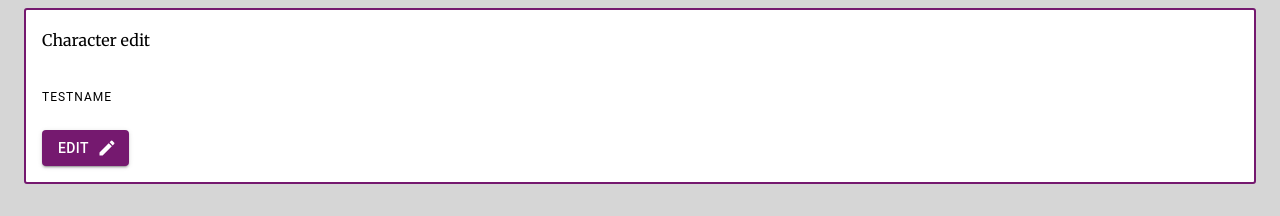
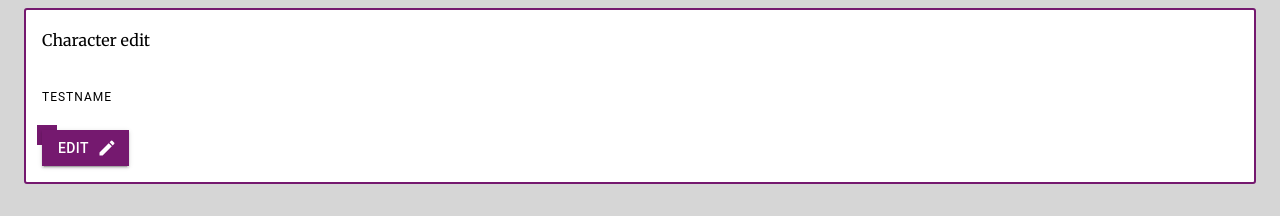
Before and after one commit to AkiKurvinen/create-app, a React (Create React App) app: page / in a window 1280 px wide. Shown: the top 216 px of the page. Built offline with nearby package versions, Linux system fonts and the light colour scheme.

Commit message:
rename char form

```diff
--- a/src/App.js
+++ b/src/App.js
@@ -1,4 +1,4 @@
-import { CharacterFormController } from './components/organisms/CharacterFormController.jsx'
+import { CharacterFormController } from './components/organisms/CharacterForm/CharacterFormController.jsx'
 import './App.css';
 import { ThemeProvider, createTheme } from '@mui/material/styles';
 export const customTheme = createTheme({
@@ -9,6 +9,9 @@ export const customTheme = createTheme({
       main: '#75196f'
     },
   },
+  shape: {
+    borderRadius: 0
+  }
 });
 
 function App() {
--- /dev/null
+++ b/src/atoms/Button/Button.jsx
@@ -0,0 +1,31 @@
+import {default as Muibutton} from '@mui/material/Button';
+import styled from '@emotion/styled'
+
+function UnstyledButton (props) {
+    return (
+        <span className={props.className}>
+            <i></i>
+            <Muibutton {...props}/>
+        </span>)
+}
+
+export const Button = styled(UnstyledButton)`
+    position: relative;
+
+    :hover i{
+        background-color: var(--mui-palette-primary-dark);
+    }
+    i{
+        width: 20px;
+        height: 20px;
+        display: block;
+        position: absolute;
+        top: -5px;
+        left: -5px;
+
+        background-color: ${(props) =>
+        props.loading ?
+        'var(--mui-palette-grey-300)!important' :
+        'var(--mui-palette-primary-main)'};
+    }
+`
--- a/src/components/organisms/CharacterForm.jsx
+++ b/src/components/organisms/CharacterForm/CharacterForm.jsx
@@ -1,6 +1,6 @@
 import * as React from 'react';
 import styled from '@emotion/styled'
-import Button from '@mui/material/Button';
+import {Button} from '../../../atoms/Button/Button';
 import EditIcon from '@mui/icons-material/Edit';
 import Typography from '@mui/material/Typography';
 import { TextField } from '@mui/material';
```
Also changed, not shown: src/components/organisms/CharacterForm/CharacterFormController.jsx (renamed from src/components/organisms/CharacterFormController.jsx), 2 other files (tests, documents, lock files or other folders).
